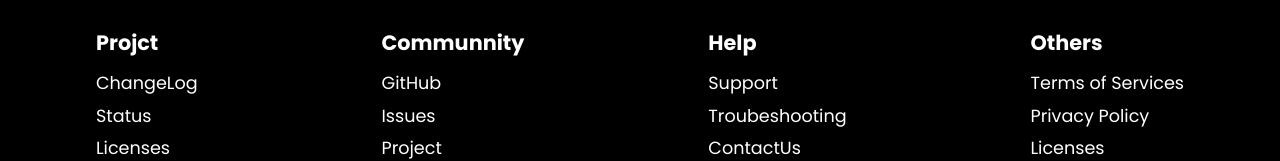
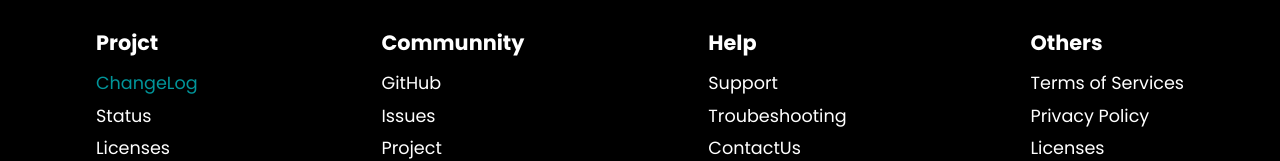
Before and after one commit to fmfahath/tourism-website, a React (Create React App) app: page / in a window 1280 px wide. In both pictures the pointer is over the link "ChangeLog". Shown: the part 2997-3158 px from the top of the page. Built offline with nearby package versions, Linux system fonts and the light colour scheme.

Commit message:
Footer.js bottom links hover effect added

```diff
--- a/src/components/Footer-styles.css
+++ b/src/components/Footer-styles.css
@@ -60,6 +60,10 @@
     font-size: 1.1rem;
 }
 
+.bottom a:hover{
+    color: #01959a;
+}
+
 @media screen and (max-width: 900px){
     .footer{
         padding: 4rem 2rem;
```
